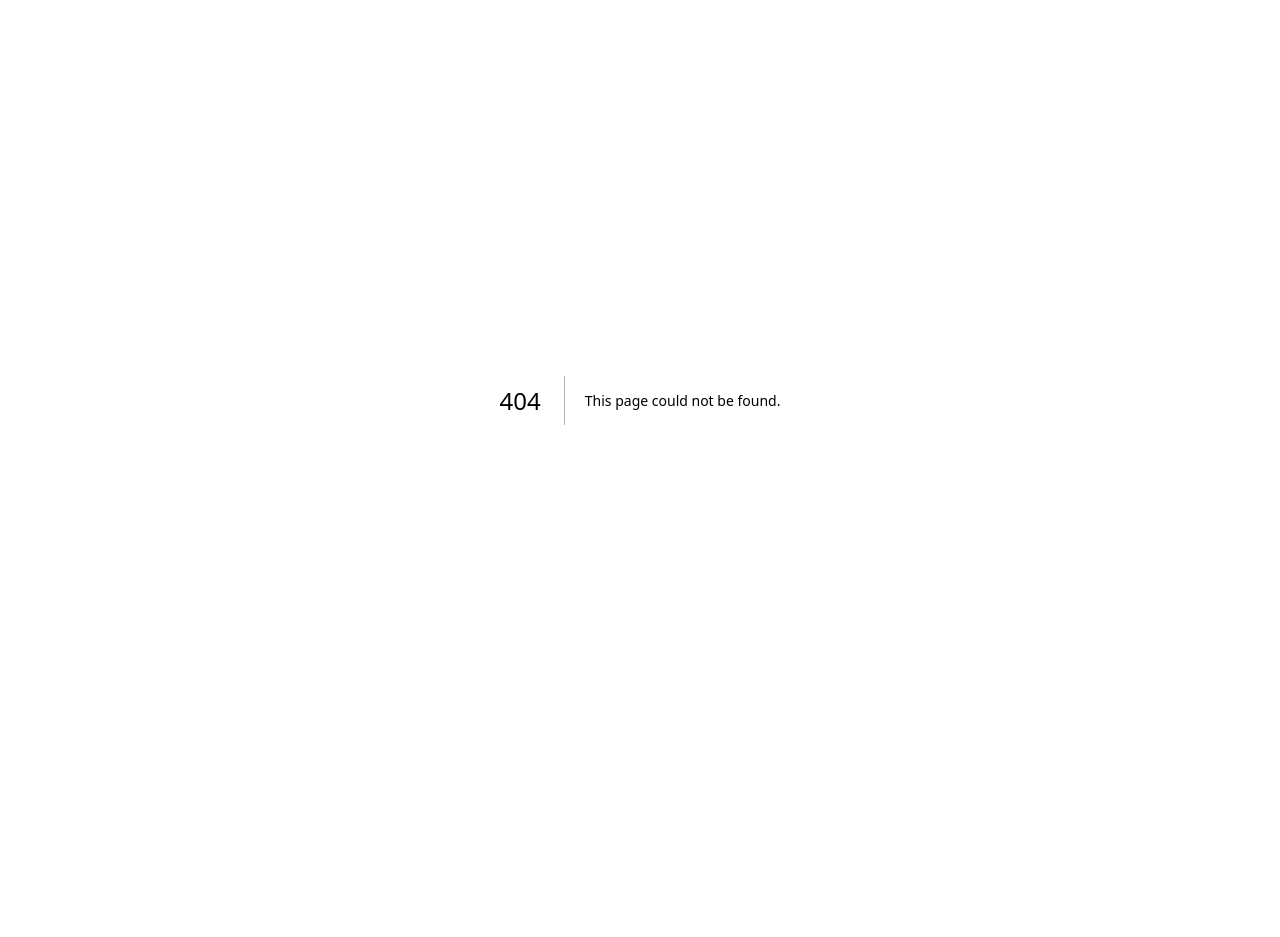
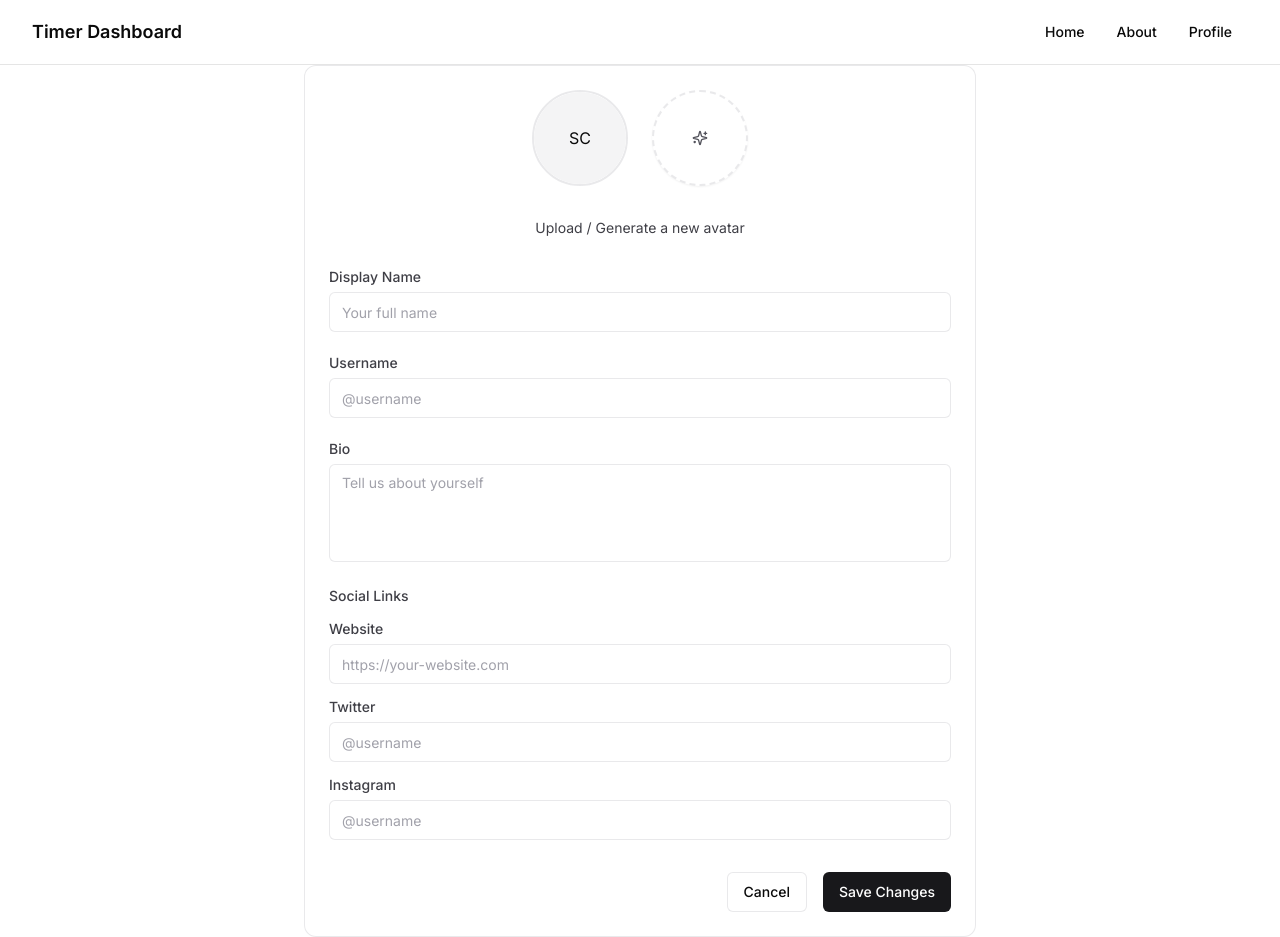
Before and after one commit to azekowka/HustleBustle, a Next.js app in the folder app/: page /profile in a window 1280 px wide. Before the commit this address had no page. Before the commit the page ends 800 px from the top, so only its background shows below. Built offline with nearby package versions, Linux system fonts and the light colour scheme.

Commit message:
added navbar, about page, profile page

```diff
--- a/app/package.json
+++ b/app/package.json
@@ -9,6 +9,7 @@
     "lint": "next lint"
   },
   "dependencies": {
+    "@radix-ui/react-avatar": "^1.1.3",
     "@radix-ui/react-label": "^2.1.2",
     "@radix-ui/react-slot": "^1.1.2",
     "@radix-ui/react-switch": "^1.1.3",
--- /dev/null
+++ b/app/src/app/about/page.tsx
@@ -0,0 +1,23 @@
+import { Card, CardContent, CardDescription, CardHeader, CardTitle } from "@/components/ui/card"
+
+export default function AboutPage() {
+  return (
+    <div className="min-h-screen bg-background flex items-center justify-center py-12 px-4 sm:px-6 lg:px-8">
+      <Card className="w-full max-w-2xl">
+        <CardHeader>
+          <CardTitle>About HustleBustle</CardTitle>
+          <CardDescription>Learn more about our application</CardDescription>
+        </CardHeader>
+        <CardContent>
+          <p className="text-muted-foreground">
+            Turn chaos into clarity—track time effortlessly with HustleBustle
+          </p>
+          <p className="mt-4 text-muted-foreground">Features include:</p>
+          <ul className="list-disc list-inside mt-2 text-muted-foreground">
+            <li></li>
+          </ul>
+        </CardContent>
+      </Card>
+    </div>
+  )
+}
--- a/app/src/app/layout.tsx
+++ b/app/src/app/layout.tsx
@@ -1,6 +1,8 @@
+import type React from "react"
 import './globals.css'
 import type { Metadata } from 'next'
 import { Inter } from 'next/font/google'
+import { Navbar } from "../components/Navbar"
 
 const inter = Inter({ subsets: ['latin'] })
 
@@ -16,7 +18,10 @@ export default function RootLayout({
 }) {
   return (
     <html lang="en" className="view-transition">
-      <body className={inter.className}>{children}</body>
+      <body className={inter.className}>
+        <Navbar />
+        {children}
+      </body>
     </html>
   )
 }
--- /dev/null
+++ b/app/src/app/profile/page.tsx
@@ -0,0 +1,127 @@
+import { Sparkles } from "lucide-react"
+import { Button } from "@/components/ui/button"
+import { Input } from "@/components/ui/input"
+import { Label } from "@/components/ui/label"
+import { Textarea } from "@/components/ui/textarea"
+import { Avatar, AvatarFallback, AvatarImage } from "@/components/ui/avatar"
+
+interface ProfileFormProps {
+  defaultValues?: {
+    name: string
+    username: string
+    avatar: string
+    bio: string
+    location?: string
+    website?: string
+    twitter?: string
+    instagram?: string
+  }
+}
+
+export default function ProfileForm({ defaultValues }: ProfileFormProps) {
+  return (
+    <div className="w-full max-w-2xl mx-auto space-y-8 p-6 bg-white/50 dark:bg-zinc-950/50 backdrop-blur-xs rounded-xl border border-zinc-200/80 dark:border-zinc-800/80 shadow-xs">
+      <div className="flex items-center justify-center gap-6">
+        <Avatar className="h-24 w-24 rounded-full border-2 border-zinc-200/80 dark:border-zinc-800/80 shadow-xs">
+          <AvatarImage src={defaultValues?.avatar} className="rounded-full object-cover" />
+          <AvatarFallback className="bg-zinc-100 dark:bg-zinc-900">SC</AvatarFallback>
+        </Avatar>
+        <Button
+          variant="outline"
+          className="h-24 w-24 rounded-full border-2 border-dashed border-zinc-200/80 dark:border-zinc-800/80
+                             hover:border-zinc-300 dark:hover:border-zinc-700 hover:bg-zinc-50 dark:hover:bg-zinc-900/50
+                             transition-colors shadow-sm"
+        >
+          <Sparkles className="h-6 w-6 text-zinc-600 dark:text-zinc-400" />
+        </Button>
+      </div>
+      <p className="text-zinc-700 dark:text-zinc-300 w-full text-center text-sm hover:cursor-pointer">
+        Upload / Generate a new avatar
+      </p>
+
+      <div className="grid gap-6">
+        <div className="grid gap-2">
+          <Label htmlFor="name" className="text-zinc-700 dark:text-zinc-300">
+            Display Name
+          </Label>
+          <Input
+            id="name"
+            placeholder="Your full name"
+            defaultValue={defaultValues?.name}
+            autoComplete="off"
+            className="bg-white dark:bg-zinc-900/50 border-zinc-200/80 dark:border-zinc-800/80
+                                 focus:border-zinc-300 dark:focus:border-zinc-700
+                                 focus:ring-1 focus:ring-zinc-200 dark:focus:ring-zinc-800
+                                 placeholder:text-zinc-400 dark:placeholder:text-zinc-600"
+          />
+        </div>
+
+        <div className="grid gap-2">
+          <Label htmlFor="username" className="text-zinc-700 dark:text-zinc-300">
+            Username
+          </Label>
+          <Input
+            id="username"
+            placeholder="@username"
+            defaultValue={defaultValues?.username}
+            autoComplete="off"
+            className="bg-white dark:bg-zinc-900/50 border-zinc-200/80 dark:border-zinc-800/80
+                                 focus:border-zinc-300 dark:focus:border-zinc-700
+                                 focus:ring-1 focus:ring-zinc-200 dark:focus:ring-zinc-800
+                                 placeholder:text-zinc-400 dark:placeholder:text-zinc-600"
+          />
+        </div>
+
+        <div className="grid gap-2">
+          <Label htmlFor="bio" className="text-zinc-700 dark:text-zinc-300">
+            Bio
+          </Label>
+          <Textarea
+            id="bio"
+            placeholder="Tell us about yourself"
+            className="resize-none bg-white dark:bg-zinc-900/50 border-zinc-200/80 dark:border-zinc-800/80
+                                 focus:border-zinc-300 dark:focus:border-zinc-700
+                                 focus:ring-1 focus:ring-zinc-200 dark:focus:ring-zinc-800
+                                 placeholder:text-zinc-400 dark:placeholder:text-zinc-600"
+            rows={4}
+            defaultValue={defaultValues?.bio}
+            autoComplete="off"
+          />
+        </div>
+        <div className="space-y-4">
+          <h3 className="text-sm font-medium text-zinc-700 dark:text-zinc-300">Social Links</h3>
+          <div className="grid gap-4">
+            {["website", "twitter", "instagram"].map((social) => (
+              <div key={social} className="grid gap-2">
+                <Label htmlFor={social} className="capitalize text-zinc-700 dark:text-zinc-300">
+                  {social}
+                </Label>
+                <Input
+                  id={social}
+                  placeholder={social === "website" ? "https://your-website.com" : "@username"}
+                  defaultValue={defaultValues?.[social as keyof typeof defaultValues]}
+                  autoComplete="off"
+                  className="bg-white dark:bg-zinc-900/50 border-zinc-200/80 dark:border-zinc-800/80
+                                             focus:border-zinc-300 dark:focus:border-zinc-700
+                                             focus:ring-1 focus:ring-zinc-200 dark:focus:ring-zinc-800
+                                             placeholder:text-zinc-400 dark:placeholder:text-zinc-600"
+                />
+              </div>
+            ))}
+          </div>
+        </div>
+      </div>
+      <div className="flex justify-end gap-4">
+        <Button
+          variant="outline"
+          className="border-zinc-200/80 dark:border-zinc-800/80 hover:bg-zinc-50 dark:hover:bg-zinc-900/50"
+        >
+          Cancel
+        </Button>
+        <Button className="bg-zinc-900 dark:bg-zinc-100 text-white dark:text-zinc-900 hover:bg-zinc-800 dark:hover:bg-zinc-200">
+          Save Changes
+        </Button>
+      </div>
+    </div>
+  )
+}
--- /dev/null
+++ b/app/src/components/Navbar.tsx
@@ -0,0 +1,35 @@
+import Link from "next/link"
+import { Button } from "@/components/ui/button"
+
+export function Navbar() {
+  return (
+    <nav className="bg-background border-b border-border">
+      <div className="max-w-7xl mx-auto px-4 sm:px-6 lg:px-8">
+        <div className="flex items-center justify-between h-16">
+          <div className="flex items-center">
+            <Link href="/" className="text-foreground text-lg font-semibold">
+              Timer Dashboard
+            </Link>
+          </div>
+          <div className="flex">
+            <Link href="/" passHref>
+              <Button variant="ghost" className="text-foreground">
+                Home
+              </Button>
+            </Link>
+            <Link href="/about" passHref>
+              <Button variant="ghost" className="text-foreground">
+                About
+              </Button>
+            </Link>
+            <Link href="/profile" passHref>
+              <Button variant="ghost" className="text-foreground">
+                Profile
+              </Button>
+            </Link>
+          </div>
+        </div>
+      </div>
+    </nav>
+  )
+}
--- /dev/null
+++ b/app/src/components/ui/avatar.tsx
@@ -0,0 +1,50 @@
+"use client"
+
+import * as React from "react"
+import * as AvatarPrimitive from "@radix-ui/react-avatar"
+
+import { cn } from "@/lib/utils"
+
+const Avatar = React.forwardRef<
+  React.ElementRef<typeof AvatarPrimitive.Root>,
+  React.ComponentPropsWithoutRef<typeof AvatarPrimitive.Root>
+>(({ className, ...props }, ref) => (
+  <AvatarPrimitive.Root
+    ref={ref}
+    className={cn(
+      "relative flex h-10 w-10 shrink-0 overflow-hidden rounded-full",
+      className
+    )}
+    {...props}
+  />
+))
+Avatar.displayName = AvatarPrimitive.Root.displayName
+
+const AvatarImage = React.forwardRef<
+  React.ElementRef<typeof AvatarPrimitive.Image>,
+  React.ComponentPropsWithoutRef<typeof AvatarPrimitive.Image>
+>(({ className, ...props }, ref) => (
+  <AvatarPrimitive.Image
+    ref={ref}
+    className={cn("aspect-square h-full w-full", className)}
+    {...props}
+  />
+))
+AvatarImage.displayName = AvatarPrimitive.Image.displayName
+
+const AvatarFallback = React.forwardRef<
+  React.ElementRef<typeof AvatarPrimitive.Fallback>,
+  React.ComponentPropsWithoutRef<typeof AvatarPrimitive.Fallback>
+>(({ className, ...props }, ref) => (
+  <AvatarPrimitive.Fallback
+    ref={ref}
+    className={cn(
+      "flex h-full w-full items-center justify-center rounded-full bg-muted",
+      className
+    )}
+    {...props}
+  />
+))
+AvatarFallback.displayName = AvatarPrimitive.Fallback.displayName
+
+export { Avatar, AvatarImage, AvatarFallback }
--- /dev/null
+++ b/app/src/components/ui/textarea.tsx
@@ -0,0 +1,22 @@
+import * as React from "react"
+
+import { cn } from "@/lib/utils"
+
+const Textarea = React.forwardRef<
+  HTMLTextAreaElement,
+  React.ComponentProps<"textarea">
+>(({ className, ...props }, ref) => {
+  return (
+    <textarea
+      className={cn(
+        "flex min-h-[80px] w-full rounded-md border border-input bg-background px-3 py-2 text-base ring-offset-background placeholder:text-muted-foreground focus-visible:outline-none focus-visible:ring-2 focus-visible:ring-ring focus-visible:ring-offset-2 disabled:cursor-not-allowed disabled:opacity-50 md:text-sm",
+        className
+      )}
+      ref={ref}
+      {...props}
+    />
+  )
+})
+Textarea.displayName = "Textarea"
+
+export { Textarea }
```
Also changed, not shown: 1 other file (tests, documents, lock files or other folders).
